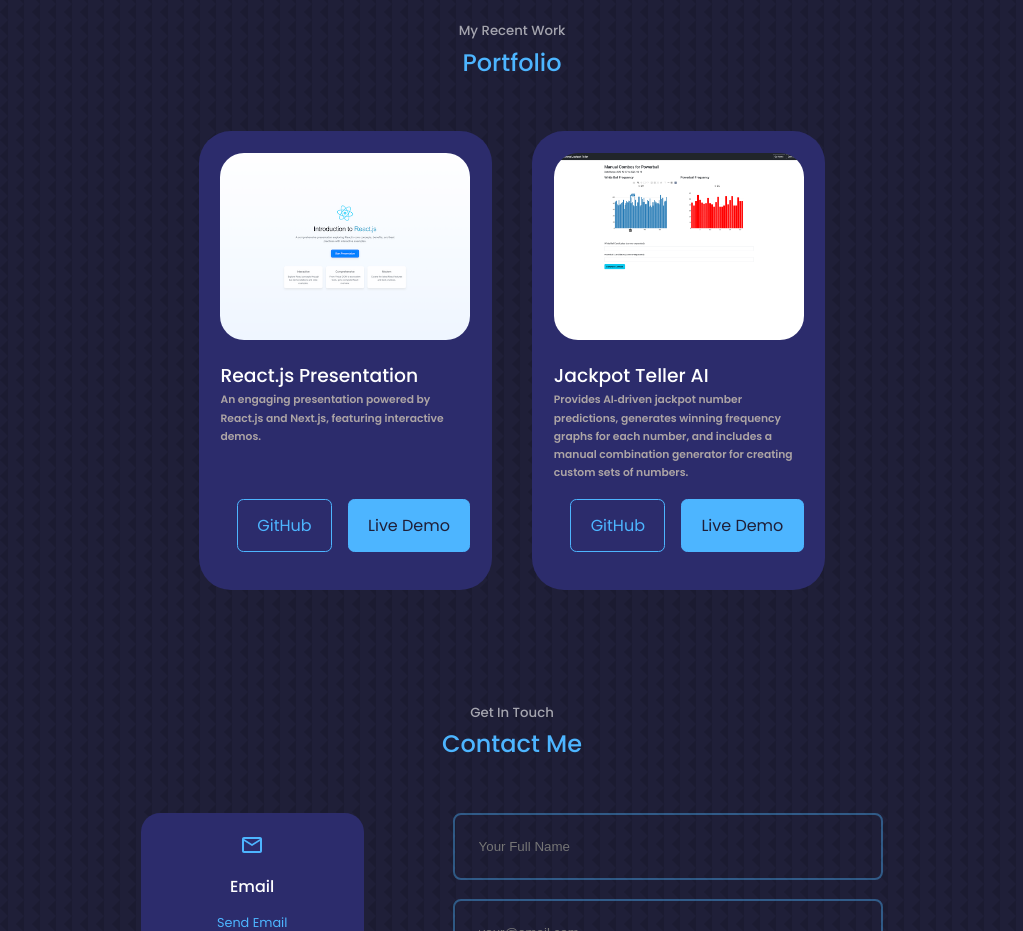
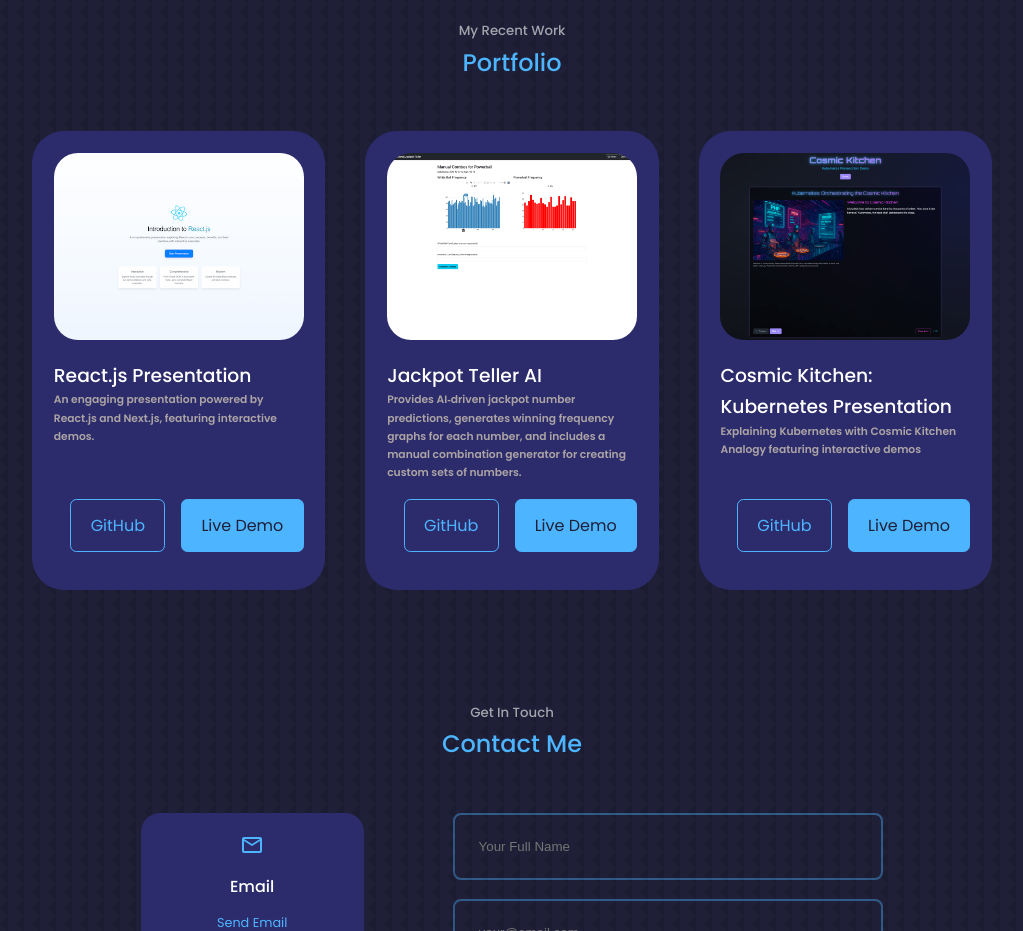
Before and after one commit to smashyou/portfolio, a React (Create React App) app: page / in a window 1280 px wide. Shown: the part 3660-4591 px from the top of the page, without its empty margins (128-1151 px from the left). Built offline with nearby package versions, Linux system fonts and the light colour scheme.

Commit message:
added a new portfolio

```diff
--- a/src/components/portfolio/Portfolio.jsx
+++ b/src/components/portfolio/Portfolio.jsx
@@ -2,7 +2,7 @@
 import "./portfolio.css";
 import IMG1 from "../../assets/reactjs_ppt.png";
 import IMG2 from "../../assets/jackpotteller.png";
-// import IMG3 from "../../assets/portfolio3.jpg";
+import IMG3 from "../../assets/cosmic_kitchen.png";
 // import IMG4 from "../../assets/portfolio4.jpg";
 // import IMG5 from "../../assets/portfolio5.png";
 // import IMG6 from "../../assets/portfolio6.jpg";
@@ -27,14 +27,15 @@
     github: "https://github.com/smashyou/AI_Jackpot_Generator",
     demo: "https://www.jackpotteller.com",
   },
-  // {
-  //   id: 3,
-  //   image: IMG3,
-  //   title: "Project 3",
-  //   subtitle: "Project 3",
-  //   github: "https://www.github.com/smashyou",
-  //   demo: "https://dribbble.com/shots/17290917-Eclipse-Figma-dashboard-UI-kit-for-data-design-web-apps",
-  // },
+  {
+    id: 3,
+    image: IMG3,
+    title: "Cosmic Kitchen: Kubernetes Presentation",
+    subtitle:
+      "Explaining Kubernetes with Cosmic Kitchen Analogy featuring interactive demos",
+    github: "https://www.github.com/smashyou/kubernetes_presentation",
+    demo: "https://k8s-presentation.vercel.app",
+  },
   // {
   //   id: 4,
   //   image: IMG4,
```
Also changed, not shown: src/assets/cosmic_kitchen.png (added).
